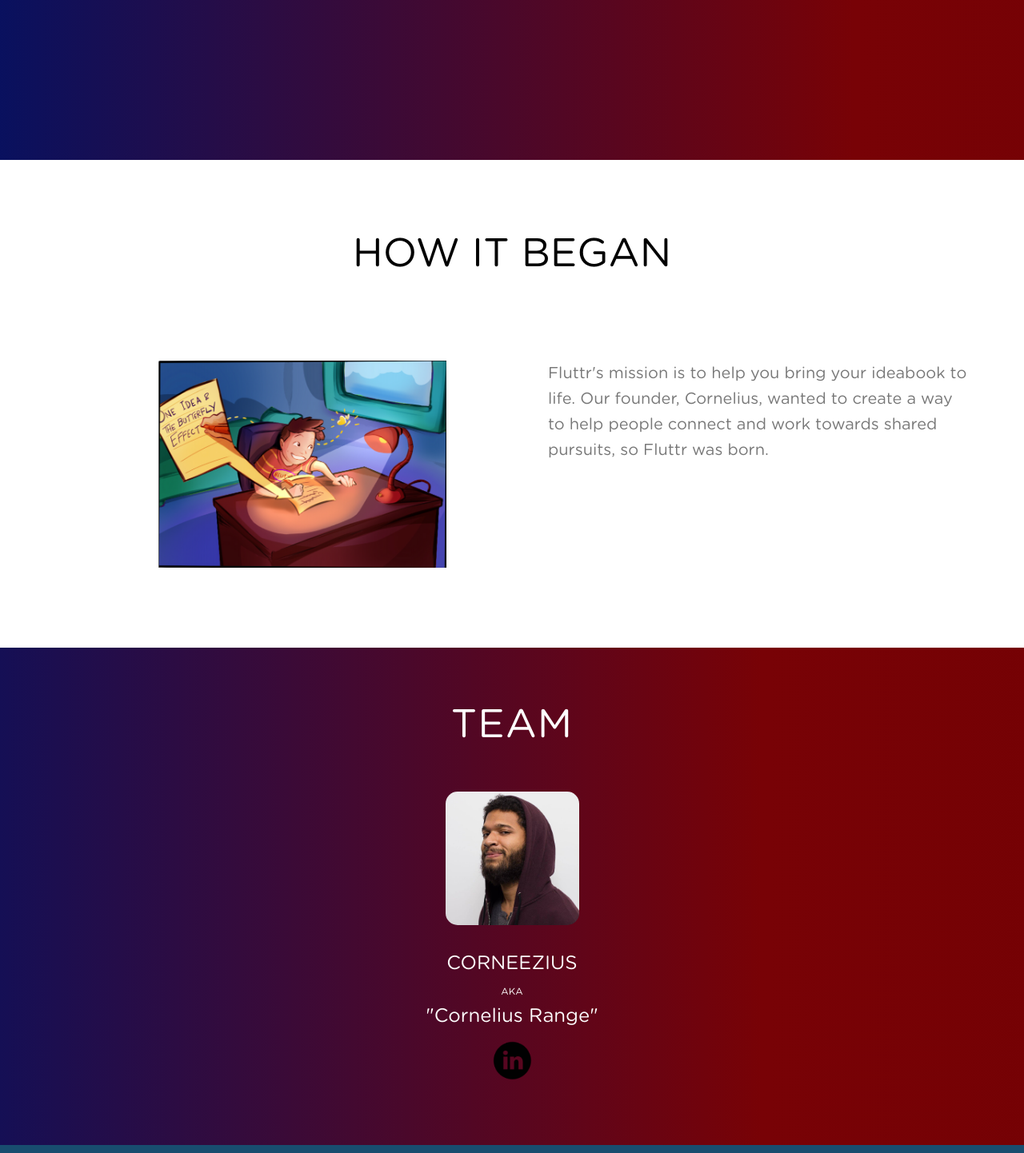
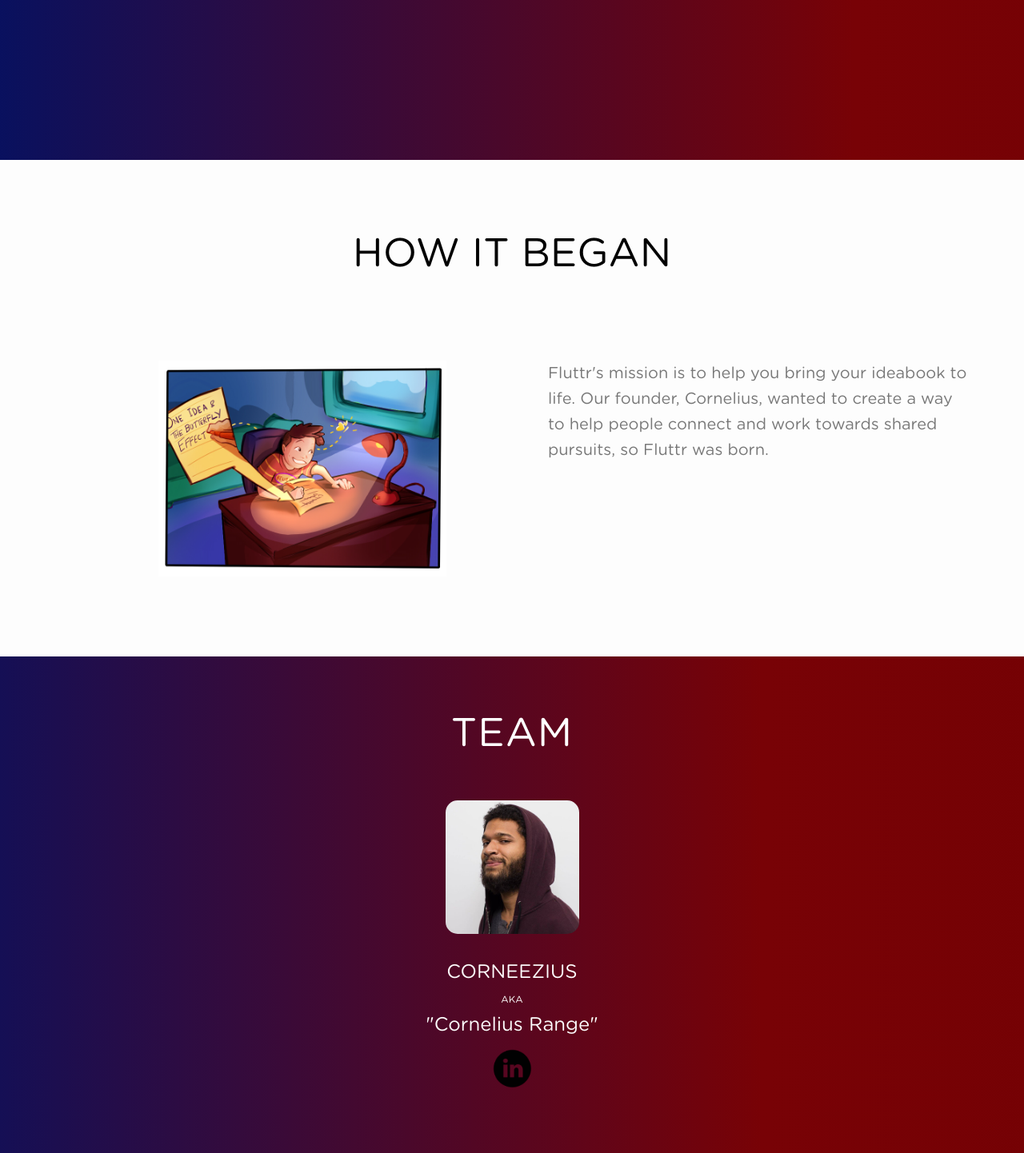
Before and after one commit to Corneezius/fluttr1, a PHP site: page /index.html in a window 1280 px wide. Shown: the part 946-2388 px from the top of the page at 80% size. Run offline with PHP 8.4, Linux system fonts and the light colour scheme; some libraries are stand-ins or nearby versions; some web fonts are replaced.

Commit message:
change story section background

```diff
--- a/css/main.css
+++ b/css/main.css
@@ -335,7 +335,7 @@ h1, h2, h3, h4, h5, h6 {font-weight:normal;margin:0 0 15px;}
 	2)header Start
 ===========================*/
 
-#header{padding: 10px 0px;max-height:60px;}
+#header{padding: 10px 0px; padding-top:20px; max-height:60px;}
 .block-left{}
 
 #header .block-right{}
--- a/css/style.css
+++ b/css/style.css
@@ -452,7 +452,7 @@ font-size: 12px;
 
     #feature-set {
       display:none;
-      background:white;
+      background:#fdfdfd;
       font-family:gotham;
       color:black;
     }
--- a/index.html
+++ b/index.html
@@ -134,7 +134,7 @@
 						 <div class="row features">
 							 <div class="col-sm-6">
 								 <div class="feature-item">
-									 <img class="image-one" src="css/images/one2.png" alt="Boy chilling at his desk, when suddenly he gets an idea, a call to adventure in shape of a magical butterfly.">
+									 <img class="image-one" src="css/images/one.jpg" alt="Boy chilling at his desk, when suddenly he gets an idea, a call to adventure in shape of a magical butterfly.">
 							   </div>
 					     </div>
 							 <div class="col-sm-6">
```
